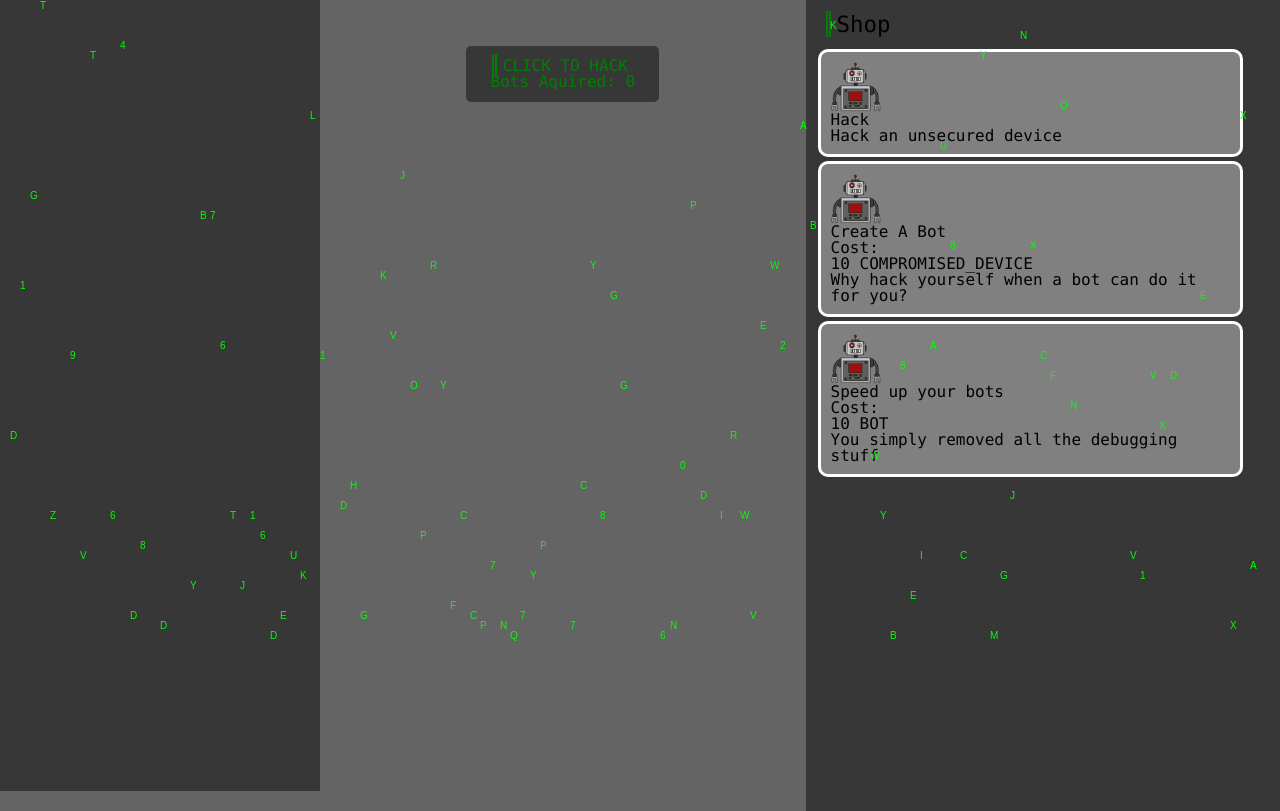
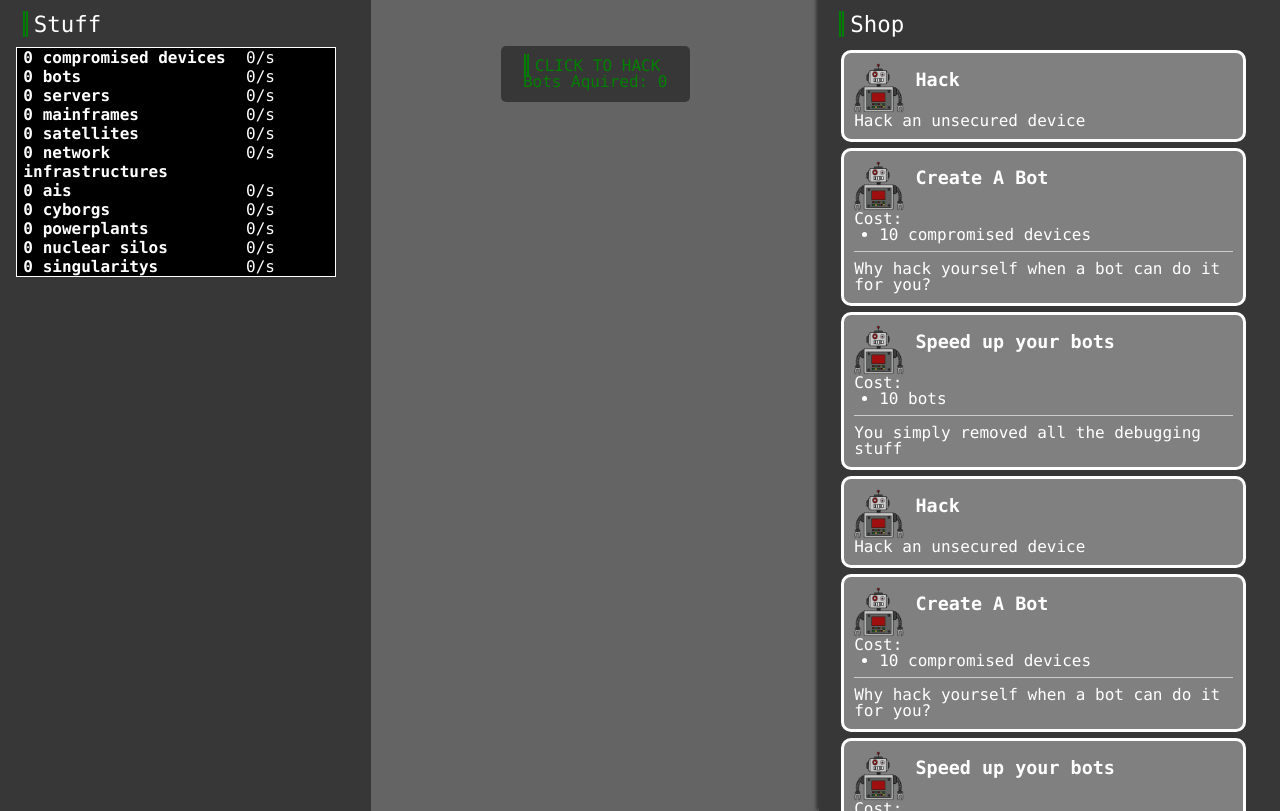
Before and after one commit to CanopusFalling/Hack-Cambridge-2020-Project, a plain HTML site: page index.html in a window 1280 px wide. Shown: the part 61-872 px from the top of the page. Drawn offline with Linux system fonts and the light colour scheme; animation ran at ten frames a second.

Commit message:
vu=ewfiureihg

```diff
--- a/css/styles.css
+++ b/css/styles.css
@@ -187,6 +187,8 @@
         color: white;
     }
 
+
+
     .shop-item{
         display: inline-block;
         border: solid;
@@ -194,12 +196,18 @@
         border-radius: 10px;
         padding: 10px;
         width: 88%;
-        margin: 2px;
+
+        flex-direction: row;
     }
 
     .shop-item img{
         width: 50px;
         height: 50px;
+        position: flex;
+    }
+
+    .shop-item-name{
+        position: flex;
     }
 
     #shop-panel .doubleBar{
--- a/css/styles2.css
+++ b/css/styles2.css
@@ -53,6 +53,7 @@ header {
     text-align: center;
     align-self: center;
     background-color: rgba(0, 0, 0, 0.7);
+
 }
 
 .button-desc{
@@ -102,12 +103,22 @@ main > div{
 }
 
 #shop-panel{
+    color: white;
     background-color: rgba(0, 0, 0, 0.45);
     min-width: 25%;
     height: 100%;
     overflow-y: scroll;
     width: fit-content;
     padding: 10px;
+    box-shadow: -3px -1px 3px rgba(0,0,0,0.45);
+}
+
+#shop-items{
+    margin: 10px 0px 0px 10px;
+}
+
+#shop-items hr{
+    margin: 8px 0px;
 }
 
 .shop-item{
@@ -118,7 +129,12 @@ main > div{
     border-radius: 10px;
     padding: 10px;
     width: 88%;
-    margin: 2px;
+    margin: 3px 2px;
+}
+
+.shop-item-title{
+    display: flex;
+    flex-direction: row;
 }
 
 .shop-item img{
@@ -126,7 +142,13 @@ main > div{
     height: 50px;
 }
 
-#shop-panel .doubleBar{
+.shop-item-name{
+    margin: 8px 3%;
+    font-weight: bolder;
+    font-size: 1.15em;
+}
+
+#shop-panel .doubleBar, #resources-panel .doubleBar{
     display: block;
     margin: 10px;
     font-size: 1.4em;
@@ -143,5 +165,37 @@ main > div{
 }
 
 .shop-item-price > ul{
-    list-style: none;
+    /* list-style: none; */
+    margin-left: 25px;
 }
+
+#resources-panel{
+    color: white;
+    min-width: 25%;
+    height: 100%;
+    width: 100%;
+    padding: 10px 3% 10px 1%;
+    max-width: 25%;
+}
+
+
+#resources-panel table{
+    color: white;
+    width: 100%;
+    margin: 10px 1%;
+    padding-left: 2%;
+    border: 1px solid white;
+    background-color: black;
+    text-align: left;
+
+}
+
+#resources-table th{
+    padding-left: 2%;
+    max-width: 75px;
+}
+#resources-table td:nth-child(3){
+    padding-right: 2%;
+    text-align: center;
+    max-width: 10px;
+}
--- a/index.html
+++ b/index.html
@@ -11,6 +11,8 @@
     <link rel="stylesheet" href="css/reset.css">
     <link rel="stylesheet" href="css/styles2.css">
     <script type="text/javascript" src="js/main.js"></script>
+    <script type="text/javascript" src="js/shop.js"></script>
+    <script type="text/javascript" src="js/shopItems.js"></script>
     <script type="text/javascript" src="js/score-manager.js"></script>
     <script type="text/javascript" src="js/resource-manager.js"></script>
 </head>
@@ -33,6 +35,10 @@
     <main>
         <div>
             <div id="resources-panel">
+                <div class="doubleBar">
+                    Stuff
+                </div>
+                <div id="resources-table">
                     <table>
                         <tr>
                             <th>Resource 1</th>
@@ -43,6 +49,7 @@
                             <th>stuff 2</th>
                         </tr>
                     </table>
+                </div>
             </div>
 
             <div id="centre-console" class="no-select">
@@ -57,47 +64,14 @@
                     Shop
                 </div>
                 <div id="shop-items">
-                    <div class="shop-item"><img src="pics/bot.png" class="shop-item-img">
-                        <div class="shop-item-name">Hack</div>
-                        <div class="shop-item-desc">Hack an unsecured device</div>
-                    </div>
-                    <div class="shop-item"><img src="pics/bot.png" class="shop-item-img">
-                        <div class="shop-item-name">Create A Bot</div>
-                        <div class="shop-item-price">Cost:
-                            <ul>
-                                <li>10 COMPROMISED_DEVICE</li>
-                            </ul>
-                        </div>
-                        <div class="shop-item-desc">Why hack yourself when a bot can do it for you?</div>
-                    </div>
-                    <div class="shop-item"><img src="pics/bot.png" class="shop-item-img">
-                        <div class="shop-item-name">Speed up your bots</div>
-                        <div class="shop-item-price">Cost:
-                            <ul>
-                                <li>10 BOT</li>
-                            </ul>
-                        </div>
-                        <div class="shop-item-desc">You simply removed all the debugging stuff</div>
-                    </div>
+
                 </div>
             </div>
         </div>
     </main>
-
-
-
-
-    <!--
-    <div class="flex-container">
-        <div class="icon">
-            <div>icon</div>
-            <div>number</div>
-        </div>
-    </div>
-    -->
-
-
-
+    <script>
+        start_game();
+    </script>
 </body>
 
 </html>
--- a/js/main.js
+++ b/js/main.js
@@ -17,11 +17,15 @@ const IncrementValueType = {
     BASE_MULTIPLIER: 'BASE_MULTIPLIER',
     MULTIPLIER_MULTIPLIER: 'MULTIPLIER_MULTIPLIER',
 }
+const GAME_LOOP_DELTA = 1000;
+
 var GLOBAL_MULTIPLIER = 1;
 
 var factories = {}
 
 var wallet = {}
+
+var rateOfGain = {};
 
 /* init_wallet();
 update_factories_attributes(ResourceType.BOT, ResourceType.COMPROMISED_DEVICE, IncrementValueType.BASE, 1337);
@@ -32,13 +36,38 @@ add_factories_produce_to_wallet(0.5);
 console.log(wallet);
 add_resources(ResourceType.BOT, 5);
 add_factories_produce_to_wallet(0.5);
-console.log(wallet);
- */
+console.log(wallet); */
+
+
+
+function start_game()
+{
+    init_wallet();
+    init_rate_of_gain();
+    init_purchase_count();
+    setInterval(game_loop, GAME_LOOP_DELTA);
+}
+
+function game_loop()
+{
+    add_factories_produce_to_wallet(GAME_LOOP_DELTA / 1000);
+    parse_all_revealed_items(document.getElementById("shop-items"));
+}
+
+
 function init_wallet()
 {
     for (let r in ResourceType)
     {
         if (ResourceType.hasOwnProperty(r)) wallet[r] = 0;
+    }
+}
+
+function init_rate_of_gain()
+{
+    for (let r in ResourceType)
+    {
+        if (ResourceType.hasOwnProperty(r)) rateOfGain[r] = 0;
     }
 }
 
@@ -78,7 +107,7 @@ function update_factories_attributes(resourceFactoryType, resourceType, incremen
  */
 function add_factories_produce_to_wallet(deltaTime)//this is wrong
 {
-    let amountToAdd = new Object();
+    init_rate_of_gain();
     for (let walletItem in wallet)
     {
         if (!wallet.hasOwnProperty(walletItem)) continue;
@@ -87,16 +116,16 @@ function add_factories_produce_to_wallet(deltaTime)//this is wrong
         for (let factoryProduce in factories[walletItem])
         {
             if (!factories[walletItem].hasOwnProperty(factoryProduce)) continue;
-            if (!amountToAdd.hasOwnProperty(factoryProduce)) amountToAdd[factoryProduce] = 0;
-            amountToAdd[factoryProduce] += wallet[walletItem] * factories[walletItem][factoryProduce][IncrementValueType.BASE] * factories[walletItem][factoryProduce][IncrementValueType.BASE_MULTIPLIER] * factories[walletItem][factoryProduce][IncrementValueType.MULTIPLIER_MULTIPLIER];
+            rateOfGain[factoryProduce] += wallet[walletItem] * factories[walletItem][factoryProduce][IncrementValueType.BASE] * factories[walletItem][factoryProduce][IncrementValueType.BASE_MULTIPLIER] * factories[walletItem][factoryProduce][IncrementValueType.MULTIPLIER_MULTIPLIER];
             //console.log(wallet[walletItem] + "*" + factories[walletItem][factoryProduce][IncrementValueType.BASE] + "*" + factories[walletItem][factoryProduce][IncrementValueType.BASE_MULTIPLIER] * factories[walletItem][factoryProduce][IncrementValueType.MULTIPLIER_MULTIPLIER]);
         }
     }
-    for (let resource in amountToAdd)
+    for (let resource in rateOfGain)
     {
         //console.log(amountToAdd[resource]);
-        if (!amountToAdd.hasOwnProperty(resource)) continue;
-        add_resources(resource, amountToAdd[resource] * deltaTime);
+        if (!rateOfGain.hasOwnProperty(resource)) continue;
+
+        add_resources(resource, rateOfGain[resource] * deltaTime);
     }
 }
 
--- a/js/matrix.js
+++ b/js/matrix.js
@@ -13,7 +13,7 @@ let font_size = 10;
 let columns = c.width / font_size; //number of columns for the rain
 //an array of drops - one per column
 let drops = [];
-for (let x = 0; x < columns * 25; x++)
+for (let x = 0; x < columns * 15; x++)
 	drops[x] = 1;
 
 //drawing the characters
@@ -39,8 +39,7 @@ function draw()
 
 		//sending the drop back to the top randomly after it has crossed the screen
 		//adding a randomness to the reset to make the drops scattered on the Y axis
-		if (drops[i] * font_size > c.height && Math.random() > 0.975)
-			drops[i] = 0;
+		if (drops[i] * font_size > c.height && Math.random() > 0.06 * Math.pow(wallet[ResourceType.COMPROMISED_DEVICE] + 1, -0.0005) + 0.94) drops[i] = 0;
 
 		//incrementing Y coordinate
 		drops[i]++;
--- a/js/resource-manager.js
+++ b/js/resource-manager.js
@@ -1,7 +1,8 @@
 //JS to make the resources panel work
-function updateResources(){
+function updateResources()
+{
     //Get the resources panel as a variable.
-    let resourcespanel = document.getElementById("resources-panel");
+    let resourcespanel = document.getElementById("resources-table");
 
     //Make the compiled strings for each line.
     let text = "<table>";
@@ -10,27 +11,34 @@ function updateResources(){
     {
         if (!ResourceType.hasOwnProperty(resource)) continue;
 
-        if(wallet[resource] != null && wallet[resource] != 0){
-            text = text + "<tr><th>" + resource;
-
-            if(wallet[resource] > 1){
-                text = text + "S"
-            }
-            text = text + "</th><th>" + wallet[resource] + "</th></tr>"
-        }
+        //if(wallet[resource] != null && wallet[resource] != 0){
+        text = text + "<tr><th>" + getNicerResourceName(resource, wallet[resource]);
+        text = text + "</th><td> "
+        /* if (rateOfGain[resource] != 0) */ text = text + rateOfGain[resource] + "/s";
+        text = text + "</td></tr>";
+        //}
     }
 
     text = text + "</text>";
 
     resourcespanel.innerHTML = text;
 
-    setTimeout(function() {
+    setTimeout(function ()
+    {
         updateResources();
-    }, 1000);
+    }, 100);
 }
 
 init_wallet();
 
-document.addEventListener("DOMContentLoaded", function(){
+document.addEventListener("DOMContentLoaded", function ()
+{
     updateResources();
 });
+
+function getNicerResourceName(s, amount)
+{
+    let sa = s.replace("_", " ").toLowerCase();
+    if (amount > 1 || amount < 1) sa = sa + "s";
+    return amount + " " + sa;
+}
--- a/js/shop.js
+++ b/js/shop.js
@@ -1,5 +1,7 @@
 const itemCostMultiplierBase = 1.15;
-var thingsToShow = 3;
+var thingsToShow = 10;
+
+var purchaseCount;
 
 /* function initShop(s)
 {
@@ -11,6 +13,15 @@ var thingsToShow = 3;
     //    .always(function () { console.log("complete"); });
 } */
 
+function init_purchase_count()
+{
+    purchaseCount = [shopItems.length];
+    for (let i = 0; i < shopItems.length; i++)
+    {
+        purchaseCount[i] = 0;
+    }
+}
+
 function purchase(shopItemIndex)
 {
     if (!can_purchase(shopItemIndex)) return false;
@@ -18,7 +29,7 @@ function purchase(shopItemIndex)
     for (let p in shopItems[shopItemIndex]["price"])
     {
         if (!validate_resource_type(p)) continue;
-        wallet[p] -= Math.ceil(shopItems[shopItemIndex]["price"][p] * Math.pow(itemCostMultiplierBase, wallet[p]));
+        wallet[p] -= get_price(shopItemIndex, p);
     }
 
     if (shopItems[shopItemIndex]["reward"].hasOwnProperty("physical"))
@@ -40,20 +51,34 @@ function purchase(shopItemIndex)
             update_factories_attributes(tempObj["factoryType"], tempObj["produceType"], tempObj["multiplierType"], tempObj["value"]);
         }
     }
-    reveal_new_item();
+    purchaseCount[shopItemIndex]++;
+    if (shopItemIndex == thingsToShow - 1) reveal_new_item();
     return true;
 }
 
 function can_purchase(shopItemIndex)
 {
-    if (!validate_shop_id(shopItemIndex)) return false;
+    if (!validate_shop_id(shopItemIndex))
+    {
+        console.log("Invalid Id!");
+        return false;
+    }
     if (!shopItems[shopItemIndex].hasOwnProperty("price")) return true;
     for (let p in shopItems[shopItemIndex]["price"])
     {
         if (!validate_resource_type(p)) continue;
-        if (wallet[p] < Math.ceil(shopItems[shopItemIndex]["price"][p] * Math.pow(itemCostMultiplierBase, wallet[p]))) return false;
+        if (wallet[p] < get_price(shopItemIndex, p))
+        {
+            console.log(wallet[p] + "<" + get_price(shopItemIndex, p));
+            return false;
+        }
     }
     return true;
+}
+
+function get_price(shopItemIndex, type)
+{
+    return Math.ceil(shopItems[shopItemIndex]["price"][type] * Math.pow(itemCostMultiplierBase, purchaseCount[shopItemIndex]));
 }
 
 function validate_shop_id(shopItemIndex)
@@ -80,27 +105,31 @@ function parse_all_revealed_items(domLocation)
 {
     domLocation.innerHTML = "";
     let revealedItems = get_revealed_items();
-    for (let i = 0; i < revealedItems.length; i++)
+    for (let i = domLocation.childElementCount; i < revealedItems.length; i++)
     {
-        parse_shop_item(revealedItems[i], domLocation).addEventListener("click", () => purchase(i));//can add wrapper to add to DOM so color change on hover
+        parse_shop_item(i, domLocation).addEventListener("click", () => console.log(purchase(i)));//can add wrapper to add to DOM so color change on hover
     }
 }
 
-function parse_shop_item(item, domLocation)
+function parse_shop_item(index, domLocation)
 {
+    let item = shopItems[index];
     let a = document.createElement("div");
     a.setAttribute("class", "shop-item");
     domLocation.appendChild(a);
 
+    let a0 = document.createElement("div");
+    a0.setAttribute("class", "shop-item-title");
     let a1 = document.createElement("img")
     a1.setAttribute("src", item["imgSrc"]);
     a1.setAttribute("class", "shop-item-img");
-    a.appendChild(a1);
+    a0.appendChild(a1);
 
     a1 = document.createElement("div");
     a1.setAttribute("class", "shop-item-name");
     a1.append(document.createTextNode(item["name"]));
-    a.appendChild(a1);
+    a0.appendChild(a1);
+    a.appendChild(a0);
 
     if (item.hasOwnProperty("price"))
     {
@@ -117,10 +146,12 @@ function parse_shop_item(item, domLocation)
         {
             if (!item["price"].hasOwnProperty(type)) continue;
             a3 = document.createElement("li");
-            a3.appendChild(document.createTextNode(item["price"][type] + " " + type));
+            a3.appendChild(document.createTextNode(getNicerResourceName(type, get_price(index, type))));
             a2.appendChild(a3);
         }
+        if (item.hasOwnProperty("desc")) a1.appendChild(document.createElement("hr"));
     }
+
     if (item.hasOwnProperty("desc"))
     {
         a1 = document.createElement("div");
--- a/js/shopItems.js
+++ b/js/shopItems.js
@@ -1,4 +1,88 @@
 var shopItems = [
+    {
+        name: "Hack",
+        desc: "Hack an unsecured device",
+        imgSrc: "pics/bot.png",
+
+        reward: {
+            physical: {
+                COMPROMISED_DEVICE: 1
+            }
+        }
+    },
+    {
+        name: "Create A Bot",
+        desc: "Why hack yourself when a bot can do it for you?",
+        imgSrc: "pics/bot.png",
+        price: {
+            COMPROMISED_DEVICE: 10
+        },
+        reward: {
+            physical: {
+                BOT: 1
+            }
+        }
+    },
+    {
+        name: "Speed up your bots",
+        desc: "You simply removed all the debugging stuff",
+        imgSrc: "pics/bot.png",
+        price: {
+            BOT: 10
+        },
+        reward: {
+            upgrade: {
+                u1: {
+                    factoryType: ResourceType.BOT,
+                    produceType: ResourceType.COMPROMISED_DEVICE,
+                    multiplierType: IncrementValueType.BASE,
+                    value: 1
+                }
+            }
+        }
+    },
+    {
+        name: "Hack",
+        desc: "Hack an unsecured device",
+        imgSrc: "pics/bot.png",
+
+        reward: {
+            physical: {
+                COMPROMISED_DEVICE: 1
+            }
+        }
+    },
+    {
+        name: "Create A Bot",
+        desc: "Why hack yourself when a bot can do it for you?",
+        imgSrc: "pics/bot.png",
+        price: {
+            COMPROMISED_DEVICE: 10
+        },
+        reward: {
+            physical: {
+                BOT: 1
+            }
+        }
+    },
+    {
+        name: "Speed up your bots",
+        desc: "You simply removed all the debugging stuff",
+        imgSrc: "pics/bot.png",
+        price: {
+            BOT: 10
+        },
+        reward: {
+            upgrade: {
+                u1: {
+                    factoryType: ResourceType.BOT,
+                    produceType: ResourceType.COMPROMISED_DEVICE,
+                    multiplierType: IncrementValueType.BASE,
+                    value: 1
+                }
+            }
+        }
+    },
     {
         name: "Hack",
         desc: "Hack an unsecured device",
```
Lines whose indentation alone changed are shown as unchanged.
